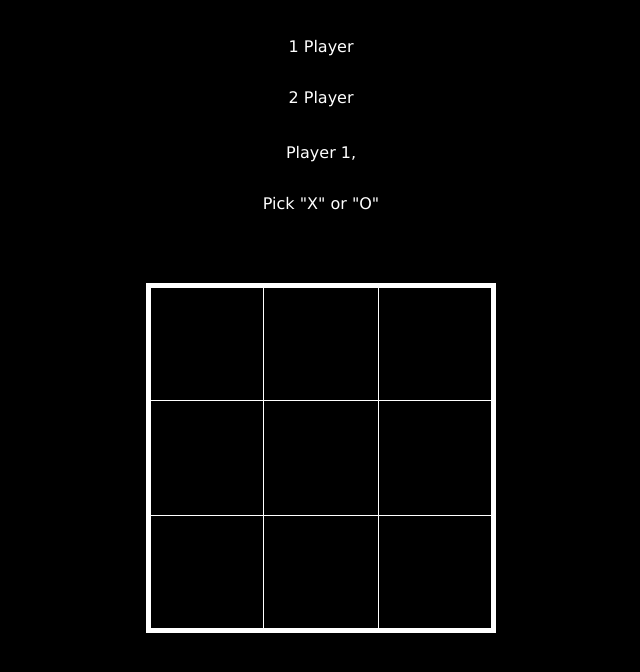
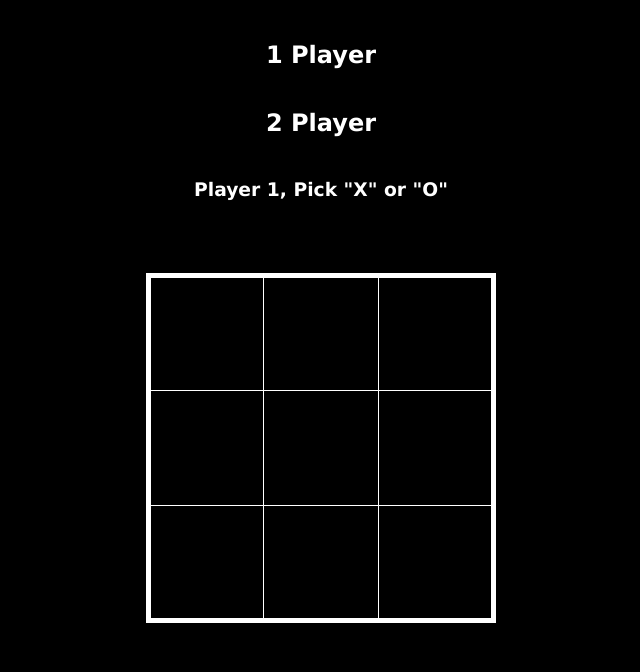
Before and after one commit to Theon87/tic-tac-toe-game, a plain HTML site: page index.html in a window 1280 px wide. Shown: the part 66-738 px from the top of the page, without its empty margins (319-959 px from the left). Drawn offline with Linux system fonts and the light colour scheme.

Commit message:
removed ids from divs

```diff
--- a/index.html
+++ b/index.html
@@ -12,17 +12,16 @@
 
     <!-- 1 Player -->
     <!-- 2 Player -->
-    <div id="number-of-players">
-      <p>1 Player</p>
-      <p>2 Player</p>
+    <div>
+      <h2>1 Player</h2>
+      <h2>2 Player</h2>
     </div>
 
     <!-- ----------------------------------------------------------------- -->
 
     <!-- Pick X or O -->
-    <div id="player-1-option">
-      <p>Player 1,</p>
-      <p>Pick "X" or "O"</p>
+    <div>
+      <h3>Player 1, Pick "X" or "O"</h3>
     </div>
 
     <!-- ----------------------------------------------------------------- -->
```
